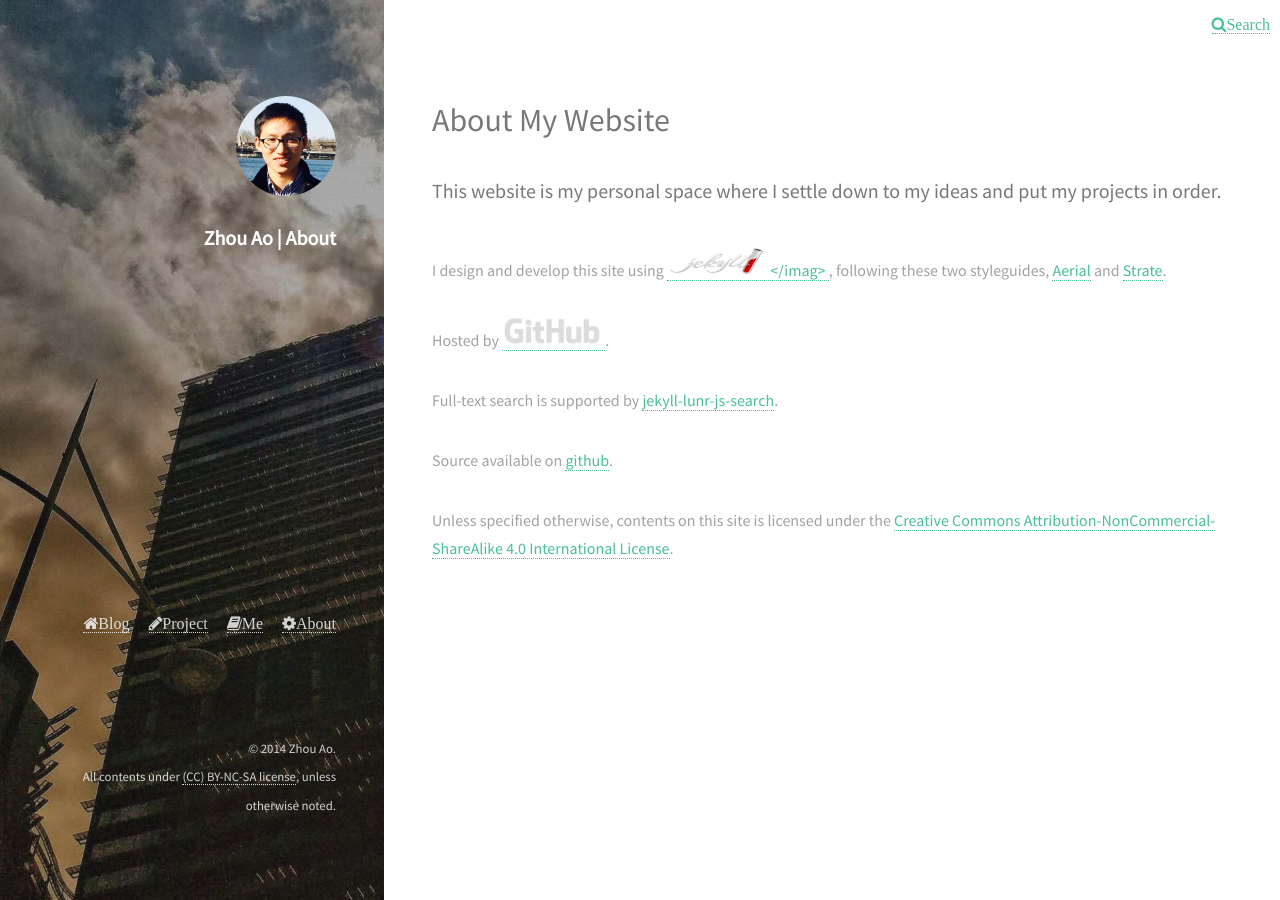
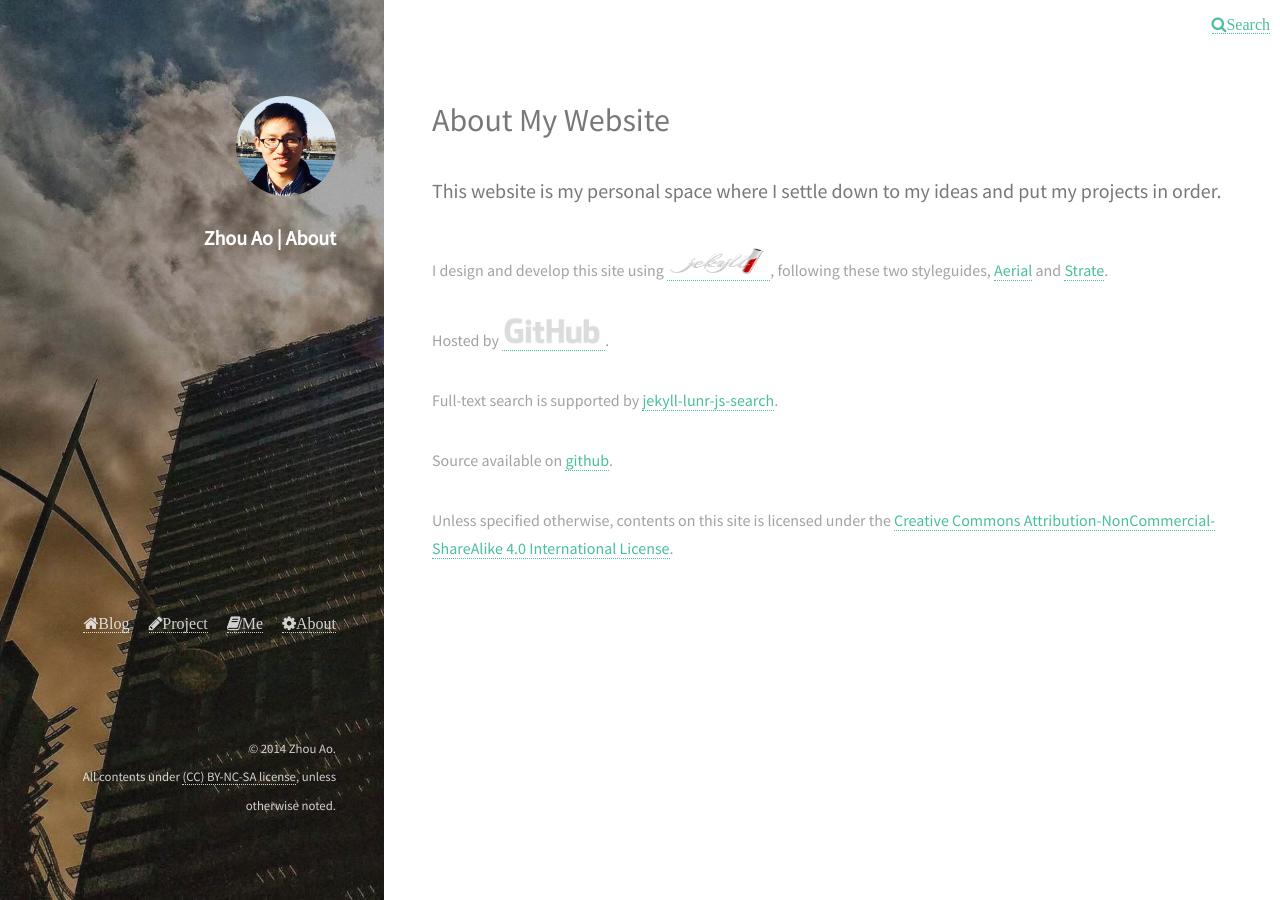
Before and after one commit to Zhou-Ao/Zhou-Ao.github.io, a Jekyll site: the page built from about/index.md, in a window 1280 px wide. Built offline with Jekyll 4.4.1, drawn with Linux system fonts in a browser that asks for light colours; Markdown is read by kramdown in place of the engine named in the settings.

Commit message:
[Mod] Fix tag bug

```diff
--- a/about/index.md
+++ b/about/index.md
@@ -8,7 +8,6 @@ category: about
     I design and develop this site using
     <a href="http://jekyllrb.com/">
         <img src="/images/jekyll-logo.png" style="width: 100px; height: 30px" alt="Jekyll • Transform your plain text into static websites and blogs">
-        </imag>
     </a>,
     following these two styleguides, <a href="http://html5up.net/uploads/demos/aerial">Aerial</a> and <a href="http://html5up.net/uploads/demos/strata">Strate</a>.
 </p>
```
